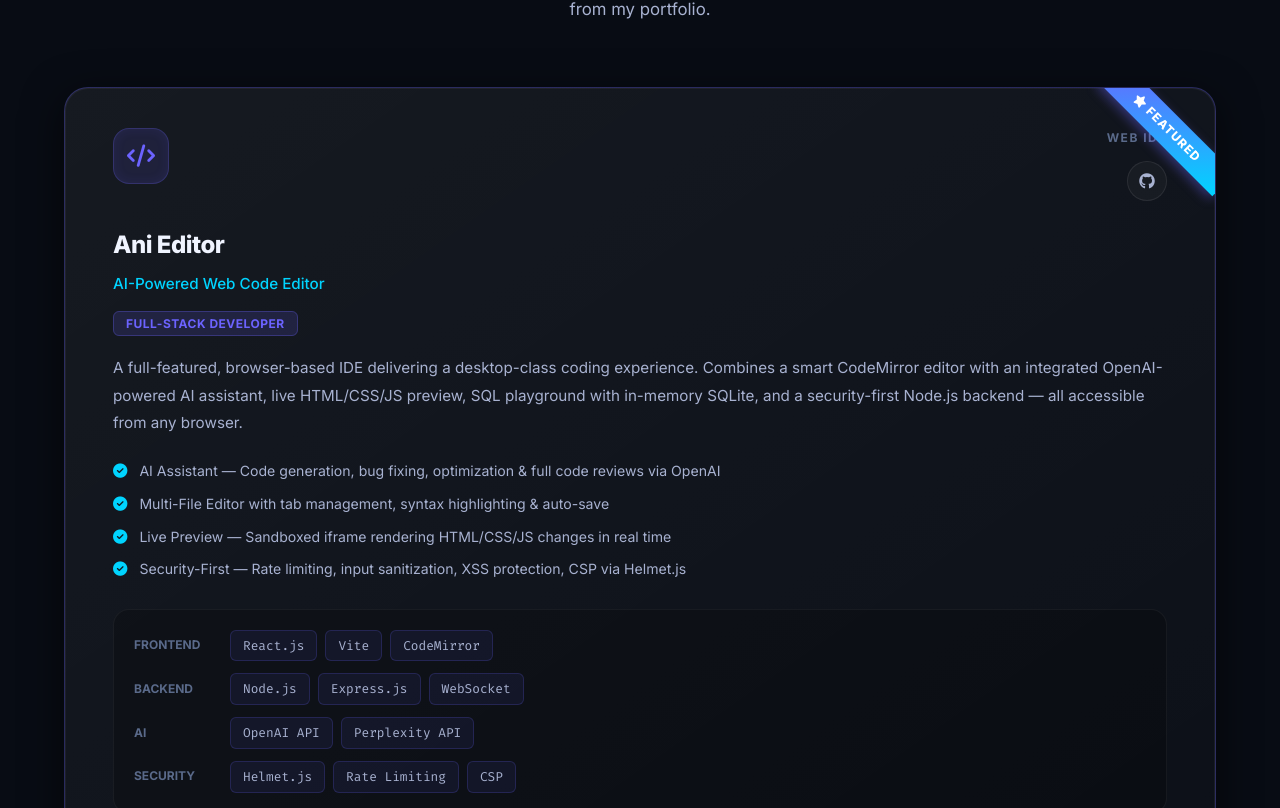
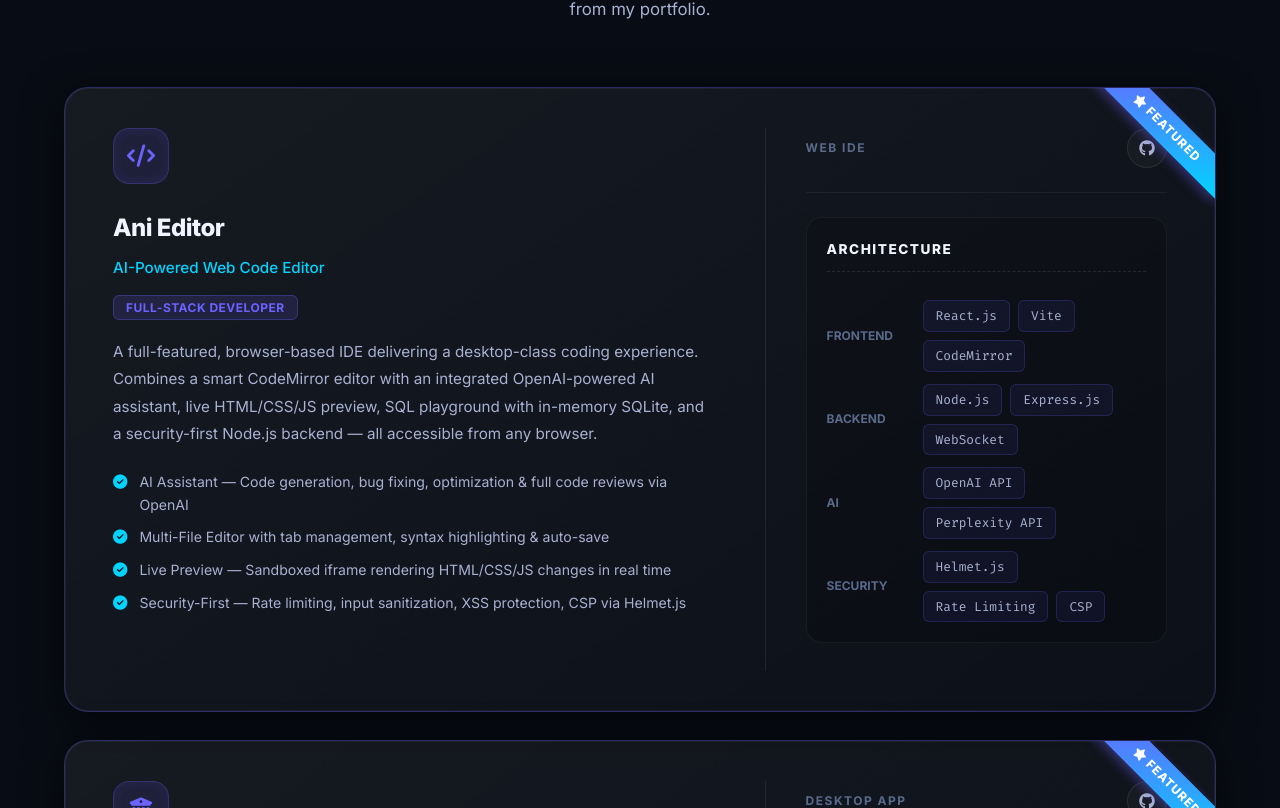
Before and after one commit to Adityaloharr0030/portfolio, a Next.js app: page / in a window 1280 px wide. Shown: the part 3292-4100 px from the top of the page. Built offline with nearby package versions, Linux system fonts and the light colour scheme.

Commit message:
Redesign featured projects to a two-column layout

```diff
--- a/app/globals.css
+++ b/app/globals.css
@@ -838,17 +838,78 @@
 .featured-badge {
   position: absolute;
   top: 24px;
-  right: -32px;
+  right: -36px;
   background: var(--accent-grad);
   color: #fff;
   font-size: 0.75rem;
   font-weight: 800;
   text-transform: uppercase;
   letter-spacing: 1px;
-  padding: 6px 36px;
+  padding: 6px 40px;
   transform: rotate(45deg);
   box-shadow: 0 4px 12px rgba(108,99,255,0.4);
   z-index: 10;
+}
+
+/* Featured Two-Column Layout */
+.featured-layout-inner {
+  display: grid;
+  grid-template-columns: 1fr;
+  gap: 32px;
+}
+@media (min-width: 1024px) {
+  .featured-layout-inner {
+    grid-template-columns: 1.5fr 1fr;
+    gap: 48px;
+    align-items: start;
+  }
+}
+.featured-main-content {
+  display: flex;
+  flex-direction: column;
+}
+.featured-sidebar {
+  display: flex;
+  flex-direction: column;
+  height: 100%;
+}
+@media (min-width: 1024px) {
+  .featured-sidebar {
+    border-left: 1px solid rgba(255,255,255,0.08);
+    padding-left: 40px;
+  }
+}
+.featured-sidebar-top {
+  display: flex;
+  justify-content: space-between;
+  align-items: center;
+  margin-bottom: 24px;
+  padding-bottom: 24px;
+  border-bottom: 1px solid rgba(255,255,255,0.06);
+}
+.layer-title {
+  display: block;
+  font-size: 0.85rem;
+  font-weight: 800;
+  text-transform: uppercase;
+  letter-spacing: 1.5px;
+  color: var(--text-primary);
+  margin-bottom: 16px;
+  padding-bottom: 10px;
+  border-bottom: 1px dashed rgba(255,255,255,0.1);
+}
+
+.desktop-hidden { display: none; }
+@media (max-width: 1023px) {
+  .desktop-hidden { display: inline-block; }
+  .mobile-hidden { display: none; }
+  .featured-sidebar-top {
+    justify-content: flex-end;
+    border-bottom: none;
+    padding-bottom: 0;
+    margin-top: 16px;
+    margin-bottom: 16px;
+  }
 }
 
 .project-card-header {
--- a/components/Projects.jsx
+++ b/components/Projects.jsx
@@ -96,6 +96,72 @@
                 </div>
               )}
 
+              {p.featured ? (
+                // --- FEATURED LAYOUT (Split into two columns on desktop) ---
+                <div className="featured-layout-inner">
+
+                  {/* Left Column: Core Info */}
+                  <div className="featured-main-content">
+                    <div className="project-card-header">
+                      <div className="project-icon"><i className={p.icon}></i></div>
+                      <span className="project-category desktop-hidden">{p.category}</span>
+                    </div>
+
+                    <h3 className="project-title">{p.title}</h3>
+                    <p className="project-subtitle">{p.subtitle}</p>
+                    <p className="project-role">
+                      <span className={`role-badge${p.roleAlt ? " role-badge-alt" : ""}`}>{p.role}</span>
+                    </p>
+                    <p className="project-description">{p.description}</p>
+
+                    <div className="project-highlights">
+                      {p.highlights.map((h, j) => (
+                        <div className="highlight-item" key={j}>
+                          <i className="fa-solid fa-circle-check"></i>
+                          <span>{h}</span>
+                        </div>
+                      ))}
+                    </div>
+                  </div>
+
+                  {/* Right Column: Tech & Links */}
+                  <div className="featured-sidebar">
+                    <div className="featured-sidebar-top">
+                      <span className="project-category mobile-hidden">{p.category}</span>
+                      <div className="project-links">
+                        <a href={p.github} target="_blank" rel="noopener" className="p-link" title="View Source Code">
+                          <i className="fa-brands fa-github"></i>
+                        </a>
+                        {p.live && (
+                          <a href={p.live} target="_blank" rel="noopener" className="p-link p-link-live" title="Live Demo">
+                            <i className="fa-solid fa-arrow-up-right-from-square"></i>
+                          </a>
+                        )}
+                      </div>
+                    </div>
+
+                    <div className="featured-tech-container">
+                      {p.techLayers && (
+                        <div className="project-tech-layers">
+                          <span className="layer-title">Architecture</span>
+                          {p.techLayers.map((tl, k) => (
+                            <div className="tech-layer-row" key={k}>
+                              <span className="tech-layer-label">{tl.layer}</span>
+                              <div className="tech-layer-items">
+                                {tl.items.map((item, m) => (
+                                  <span className="tech-tag tech-tag-accent" key={m}>{item}</span>
+                                ))}
+                              </div>
+                            </div>
+                          ))}
+                        </div>
+                      )}
+                    </div>
+                  </div>
+                </div>
+              ) : (
+                // --- REGULAR LAYOUT (Vertical) ---
+                <>
                   <div className="project-card-header">
                     <div className="project-icon"><i className={p.icon}></i></div>
                     <div className="project-header-right">
@@ -129,21 +195,6 @@
                     ))}
                   </div>
 
-              {p.techLayers && (
-                <div className="project-tech-layers">
-                  {p.techLayers.map((tl, k) => (
-                    <div className="tech-layer-row" key={k}>
-                      <span className="tech-layer-label">{tl.layer}</span>
-                      <div className="tech-layer-items">
-                        {tl.items.map((item, m) => (
-                          <span className="tech-tag tech-tag-accent" key={m}>{item}</span>
-                        ))}
-                      </div>
-                    </div>
-                  ))}
-                </div>
-              )}
-
                   {!p.techLayers && (
                     <div className="project-tech-stack">
                       {p.tech.map((t, j) => (
@@ -158,6 +209,8 @@
                       <i className="fa-solid fa-arrow-right"></i>
                     </a>
                   </div>
+                </>
+              )}
             </div>
           ))}
         </div>
```
Lines whose indentation alone changed are shown as unchanged.
